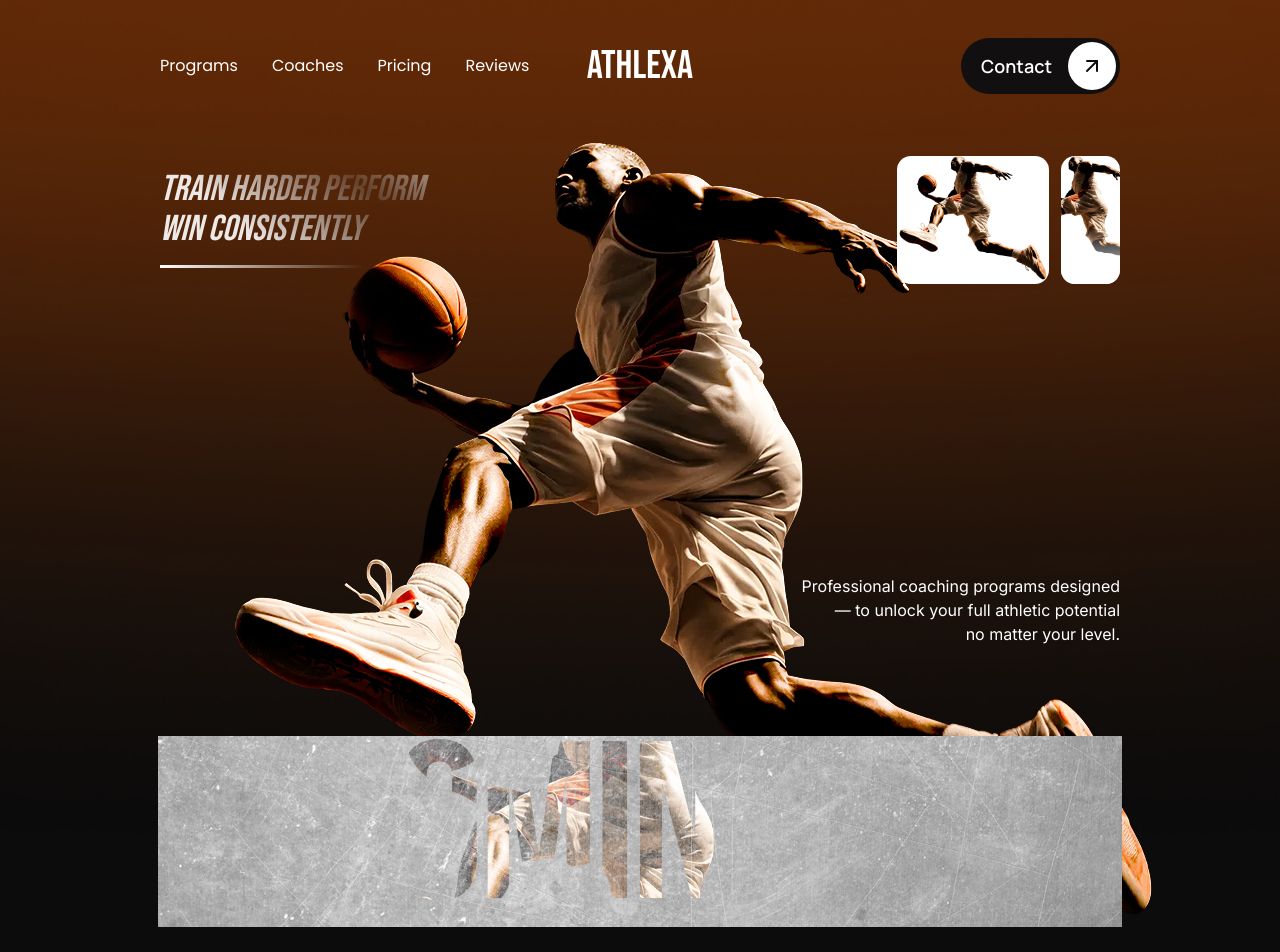
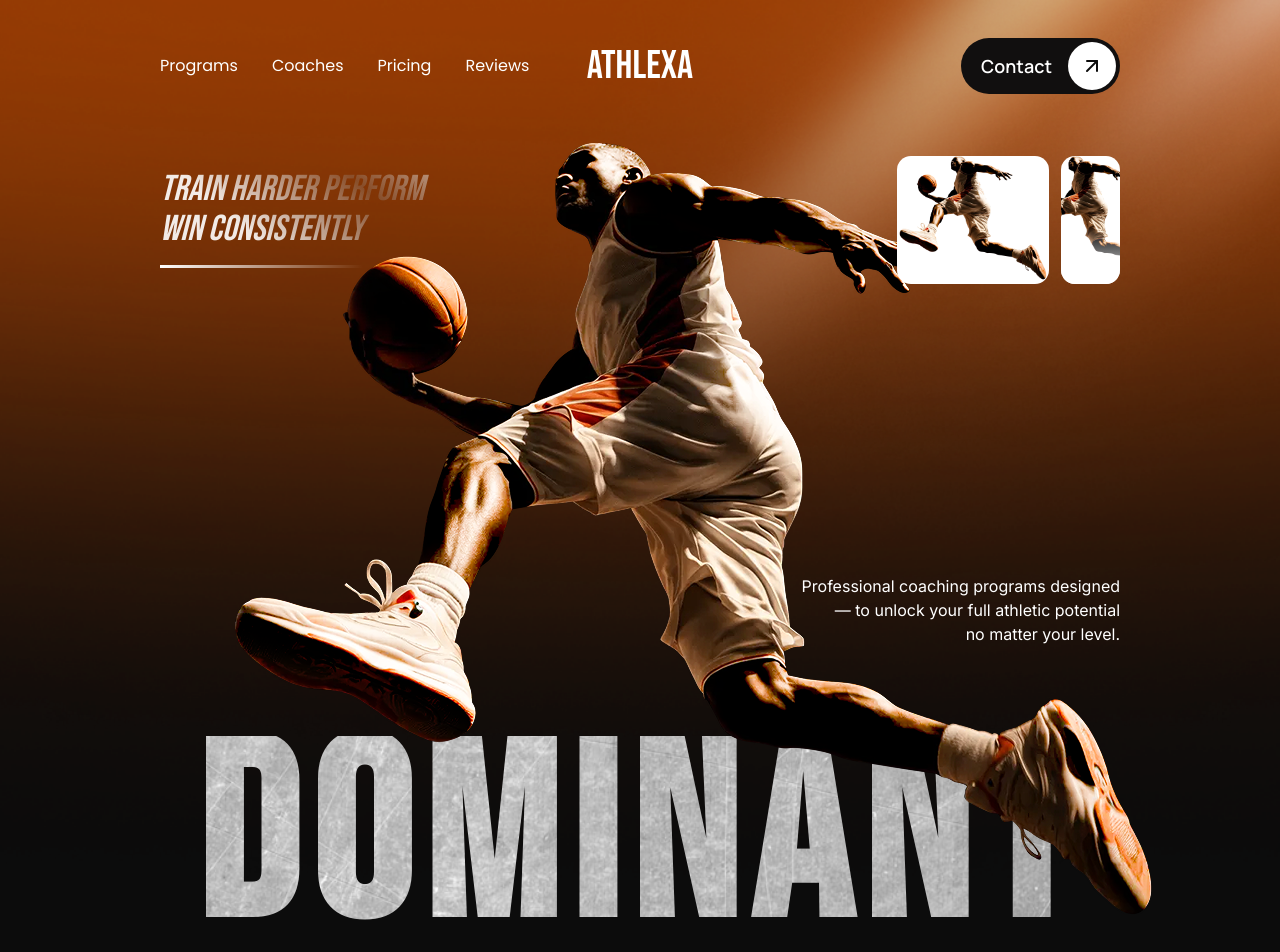
Before and after one commit to tmsakil19/athlexa, a Next.js app: page / in a window 1280 px wide. Shown: the top 952 px of the page. Built offline with nearby package versions, Linux system fonts and the light colour scheme.

Commit message:
refactor: remove DominantTypography component and integrate its functionality into HeroSection

```diff
--- a/src/app/page.tsx
+++ b/src/app/page.tsx
@@ -2,6 +2,7 @@
 import { Navbar } from "@/components/layout/Navbar";
 import { HeroSection } from "@/components/hero/HeroSection";
 import { BenefitsSection } from "@/components/benefits/BenefitsSection";
+import { HeroBackground } from "@/components/hero/HeroBackground";
 
 export default function Home() {
   return (
@@ -11,9 +12,11 @@
         <div className="absolute left-0 right-0 top-0 z-50">
           <Navbar />
         </div>
+
         <HeroSection />
       </div>
 
+      <HeroBackground />
       {/* Benefits Section */}
       <BenefitsSection />
     </main>
--- a/src/components/hero/DominantTypography.tsx
+++ /dev/null
@@ -1,37 +0,0 @@
-import Image from "next/image";
-
-export function DominantTypography() {
-  return (
-    <div className="relative w-full overflow-hidden">
-      {/* Container for the DOMINANT word */}
-      <div className="relative mx-auto flex max-w-[1440px] items-center justify-center">
-        {/* Layer 1: Player image clipped to text shape */}
-        <div
-          className="select-none font-bebas text-[clamp(60px,17.5vw,260px)] font-normal uppercase leading-[0.85] tracking-tight text-transparent"
-          style={{
-            backgroundImage: "url('/images/player-1.png')",
-            backgroundSize: "cover",
-            backgroundPosition: "center 35%",
-            WebkitBackgroundClip: "text",
-            backgroundClip: "text",
-          }}
-          aria-hidden="true"
-        >
-          DOMINANT
-        </div>
-
-        {/* Layer 2: Text overlay with mix-blend-hard-light for metallic sheen */}
-        <div className="pointer-events-none absolute inset-0 flex items-center justify-center mix-blend-hard-light">
-          <div className="relative h-full w-full max-w-[1281px]">
-            <Image
-              src="/images/dominant-bg.png"
-              alt=""
-              fill
-              className="object-contain"
-            />
-          </div>
-        </div>
-      </div>
-    </div>
-  );
-}
--- a/src/components/hero/HeroSection.tsx
+++ b/src/components/hero/HeroSection.tsx
@@ -1,7 +1,6 @@
 import Image from "next/image";
 import { heroConfig } from "@/config/hero";
 import { HeroBackground } from "./HeroBackground";
-import { DominantTypography } from "./DominantTypography";
 
 export function HeroSection() {
   return (
@@ -85,8 +84,10 @@
         <div className="hidden lg:block lg:h-[468px]" />
 
         {/* ========== DOMINANT TYPOGRAPHY ========== */}
-        <div className="relative z-[6] -mt-[20px] sm:-mt-[40px] lg:mt-0">
-          <DominantTypography />
+        <div className="relative -z-0 -mt-[20px] sm:-mt-[40px] lg:mt-0 flex max-w-[1440px] items-center justify-center w-full">
+          <h1 className="bg-[url('/images/dominant-bg.png')] font-bebas text-[50px] sm:text-[100px] md:text-[150px] lg:text-[200px] xl:text-[250px] 2xl:text-[350px] bg-center bg-clip-text text-transparent inline-block leading-[0.85] tracking-wider font-black bg-size-[180%] bg-opacity-30">
+            DOMINANT
+          </h1>
         </div>
 
         {/* ========== MOBILE DESCRIPTION ========== */}
```
Also changed, not shown: src/app/globals.css (+15 -0 lines), public/images/header-gradient.png.
